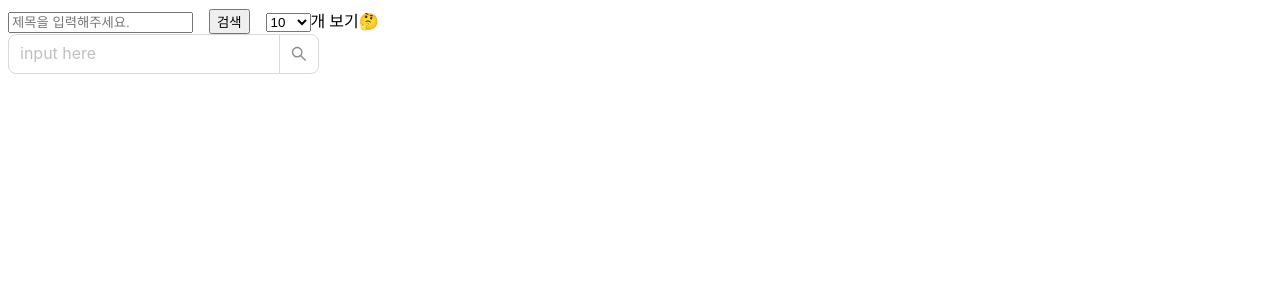
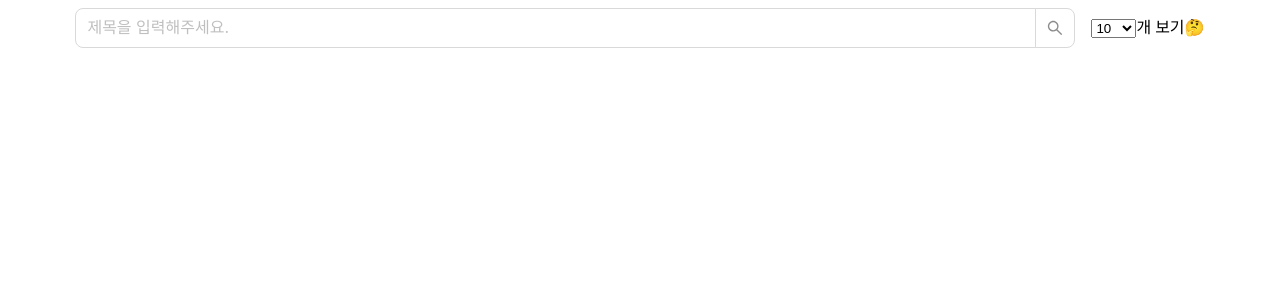
Before and after one commit to sangukO/ELBooks_front, a React (Create React App) app: page / in a window 1280 px wide. Shown: the top 300 px of the page. Built offline with nearby package versions, Linux system fonts and the light colour scheme.

Commit message:
feat: 기능 추가

```diff
--- a/src/component/Main.js
+++ b/src/component/Main.js
@@ -1,6 +1,6 @@
 import axios from "axios";
 import {useState} from "react";
-import { Link } from "react-router-dom";
+import { Link, useNavigate } from "react-router-dom";
 import "../css/style.css";
 import noPhoto from "../static/no-photos.png";
 import { AutoComplete, Input } from 'antd';
@@ -11,11 +11,13 @@ function Main() {
   const [titleQuery, setTitleQuery] = useState("");
   const [resultTitle, setresultTitle] = useState("");
   const [totCount, setTotCount] = useState("");
-  const selectList = [10, 25, 50, 100];
+  const selectList = [5, 10, 25, 50, 100];
   const [selected, setSelected] = useState(10);
   const [size, setSize] = useState("");
   const [arr, setArr] = useState([]);
   const [options, setOptions] = useState([]);
+  const movePage = useNavigate();
+
   const Emoji = props => (
     <span
         className="emoji"
@@ -105,47 +107,62 @@ function Main() {
     value: str.repeat(repeat)
   });
 
-  const onAutoSearch = (searchText) => {
+  const onAutoSearch = async(searchText) => {
+    var titleOption = [];
+    titleOption = titleOption.splice(0);
+    const result = await axios.get('/api/search',
+      { params: {query : searchText, from : from, size : selected} }
+    );
+    const arr = result.data.data;
+    var oriArr = Array.from(arr);
+    oriArr.map((element, i)=>{
+      titleOption.push({
+        key:element._source.ISBN_THIRTEEN_NO,
+        value: [
+        <div style={{display:"flex"}} key={element._source.ISBN_THIRTEEN_NO}>
+        <img id="autoImg" src={element._source.IMAGE_URL} height="115px" width="82px"  onError={handleImgError} alt="profile"></img>
+        &emsp;
+        <div><b>{element._source.TITLE_NM}</b> {element._score}<br/><span style={{color:"#595959"}}>{element._source.AUTHR_NM}<br/>{element._source.PUBLISHER_NM}</span></div>
+        </div>]
+      })
+    });
     setOptions(
       !searchText
         ? []
-        : [
-            mockVal(searchText),
-            mockVal(searchText, 2),
-            mockVal(searchText, 3),
-            mockVal(searchText, 4),
-            mockVal(searchText, 5),
-            mockVal(searchText, 6),
-            mockVal(searchText, 7),
-            mockVal(searchText, 8),
-            mockVal(searchText, 9)
-          ]
+        : titleOption
     );
   };
 
   return (
     <div className="App">
       <header className="App-header">
-        <input name="input" type="text" value={titleQuery} onChange={onTitleChange} placeholder="제목을 입력해주세요."></input>&emsp;
+        {/* <input name="input" type="text" value={titleQuery} onChange={onTitleChange} placeholder="제목을 입력해주세요."></input>&emsp;
         <button type="button" onClick={() => onSearch("S")}>검색</button>&emsp;
-        <select onChange={handleSelect} value={selected}>
+        <br></br> */}
+        <div style={{display:"flex", justifyContent:"center"}}>
+          <div>
+          <AutoComplete
+            popupClassName="certain-category-search-dropdown"
+            listHeight={selected*76}
+            options={options}
+            onSearch={onAutoSearch}
+            onSelect={(e) => movePage("/book/"+e[0].key)}
+            notFoundContent="결과가 없습니다!"
+          >
+            <Input.Search size="large"  style={{ width: '1000px' }} placeholder="제목을 입력해주세요." />
+          </AutoComplete>
+          </div>
+          &emsp;
+          <div>
+            <select onChange={handleSelect} value={selected} style={{marginTop:"10%"}}>
               {selectList.map((item) => (
                 <option value={item} key={item}>
                   {item}
                 </option>
               ))}
             </select>개 보기<Emoji symbol="🤔"/>
-        <br></br>
-        <AutoComplete
-          popupClassName="certain-category-search-dropdown"
-          dropdownMatchSelectWidth={1000}
-          // style={{ width: 250, height: 3000 }}
-          listHeight={512}
-          options={options}
-          onSearch={onAutoSearch}
-        >
-          <Input.Search size="large" placeholder="input here" />
-        </AutoComplete>
+          </div>
+        </div>
         <br></br>
         <div id="hideDiv" name="hideDiv" style={{display:"none"}}>
           <div id="resultTextDiv"><b>{totCount}개의 검색 결과 중 {size}개까지의 '{resultTitle}' 검색 결과</b></div>
--- a/src/css/style.css
+++ b/src/css/style.css
@@ -15,3 +15,12 @@ a {
     text-decoration: none;
     color: black;
 }
+
+#autoImg {
+    width: 50px;
+    height: 61.5px;
+}
+
+p.autoBookInfo {
+    text-overflow: ellipsis;
+}
```
Lines whose indentation alone changed are shown as unchanged.
